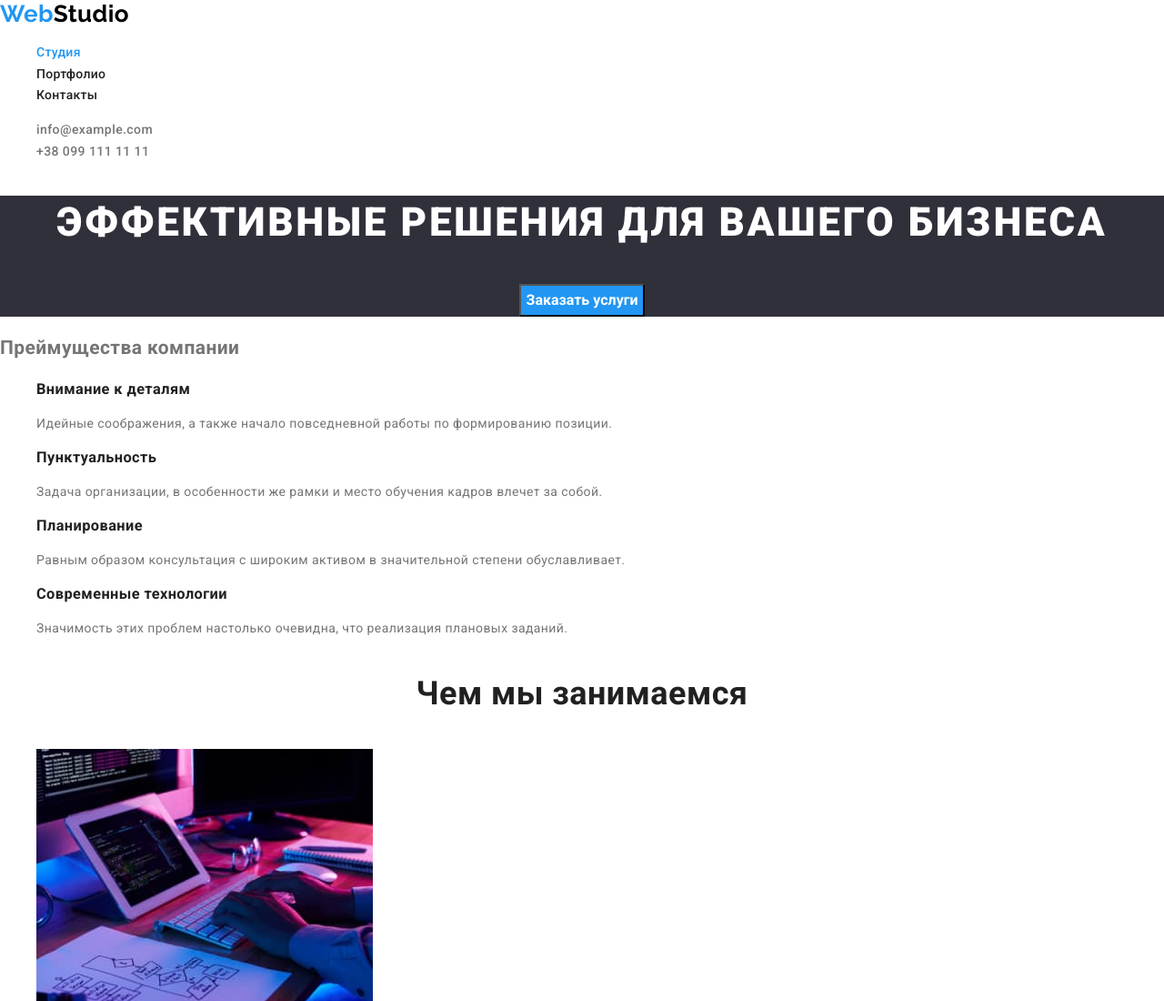
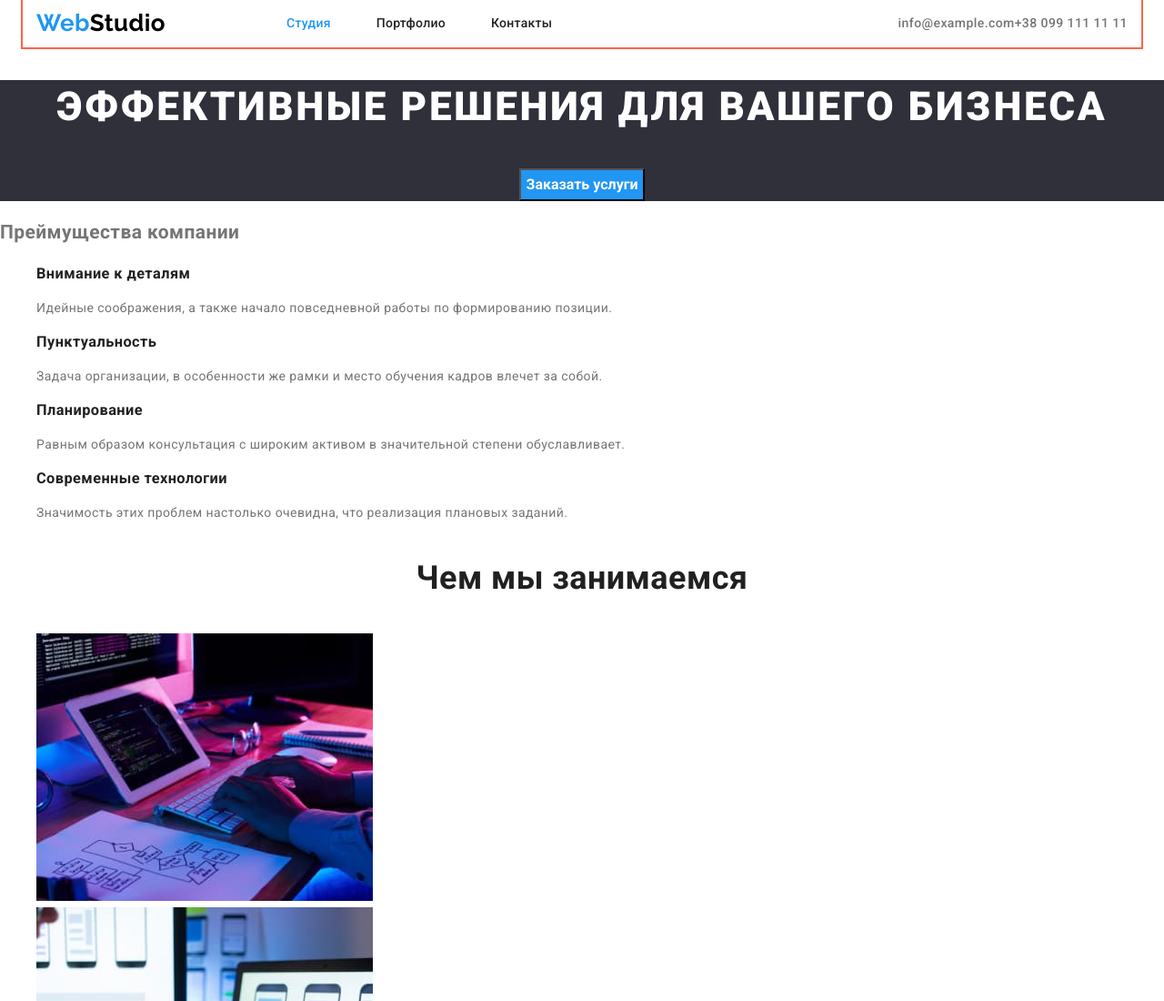
Before and after one commit to Yakov-Homylev/goit-markup-hw-03, a plain HTML site: page index.html in a window 1280 px wide. Shown: the top 1100 px of the page at 91% size. Drawn offline with nearby package versions, Linux system fonts and the light colour scheme.

Commit message:
Начат Хедер

```diff
--- a/css/style.css
+++ b/css/style.css
@@ -16,7 +16,29 @@ body {
   line-height: 1.7;
   letter-spacing: 0.03em;
 }
+/* Утилиты */
+.container {
+  margin-right: auto;
+  margin-left: auto;
+  width: 1230px;
+  padding-right: 15px;
+  padding-left: 15px;
+  outline: 2px solid tomato;
+}
 
+.list {
+  list-style: none;
+}
+.link {
+  text-decoration: none;
+}
+
+/* Header */
+.page-header {
+  display: flex;
+  flex-wrap: wrap;
+  align-items: center;
+}
 /* Logo */
 
 .logo {
@@ -32,6 +54,13 @@ body {
 }
 
 /* Site Navigation */
+.site-nav {
+  display: flex;
+  flex-wrap: wrap;
+  align-content: center;
+
+  margin-left: 93px;
+}
 .site-nav .link {
   color: var(--secondary-text-color);
 
@@ -49,11 +78,21 @@ body {
   color: var(--accent-color);
 }
 
-.list {
-  list-style: none;
+.site-nav-item {
+  margin-right: 50px;
+}
+
+.site-nav-item:last-child {
+  margin-right: 0;
 }
 
 /* Contacts */
+.page-header .contacts {
+  display: flex;
+  flex-wrap: wrap;
+  margin-left: auto;
+}
+
 .contacts .link {
   color: var(--primary-text-color);
   text-decoration: none;
@@ -149,9 +188,7 @@ body {
 .address-head .footer-contacts:focus {
   color: var(--accent-color);
 }
-.link {
-  text-decoration: none;
-}
+
 .footer-logo {
   color: var(--primary-white-color);
 }
--- a/index.html
+++ b/index.html
@@ -15,13 +15,13 @@
 </head>
 <body>
     <!-- Header -->
-    <header>
+    <header class="container page-header">
         <a href="" class="logo" ><span class="accent-color">Web</span>Studio</a>
         <nav>
             <ul class="site-nav list">
-                <li><a href="" class="link curent">Студия</a></li>
-                <li><a href="./portfolio.html" class="link">Портфолио</a></li>
-                <li><a href="" class="link">Контакты</a></li>
+                <li class="site-nav-item"><a href="" class="link curent">Студия</a></li>
+                <li class="site-nav-item"><a href="./portfolio.html" class="link">Портфолио</a></li>
+                <li class="site-nav-item"><a href="" class="link">Контакты</a></li>
             </ul>
        </nav>
         <ul class="contacts list">
```
Also changed, not shown: portfolio.html (+3 -3 lines).
